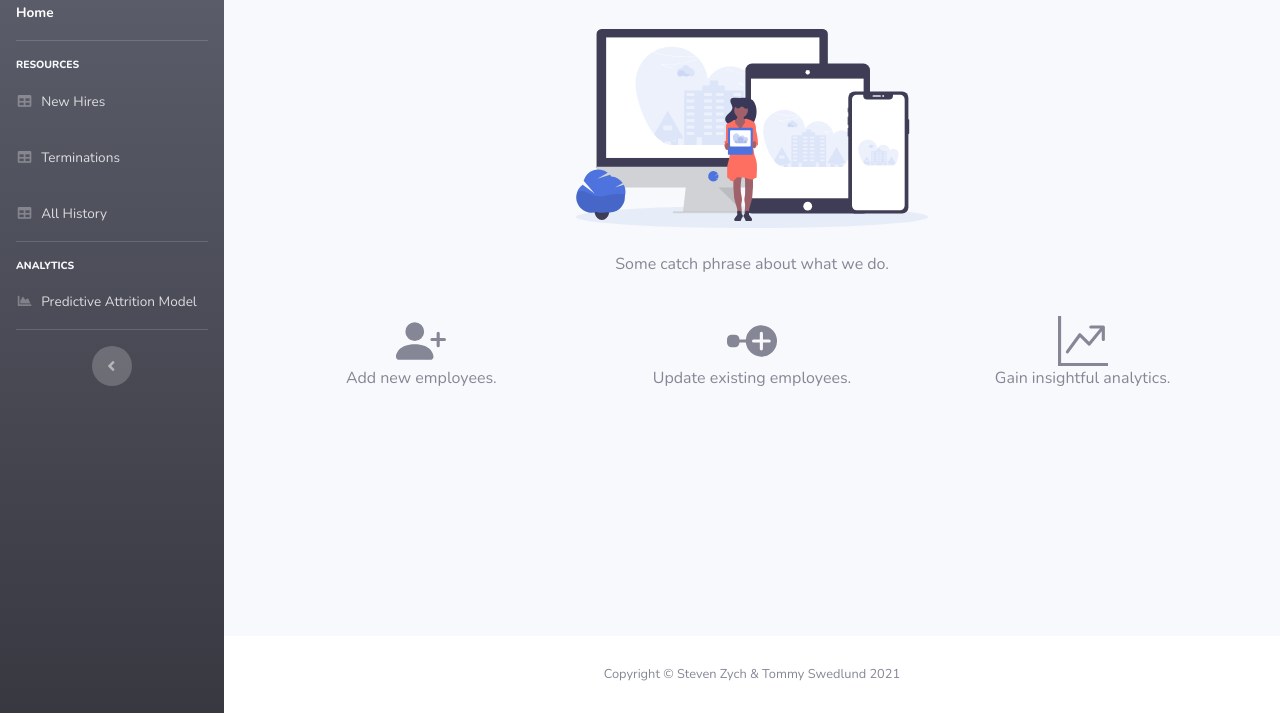
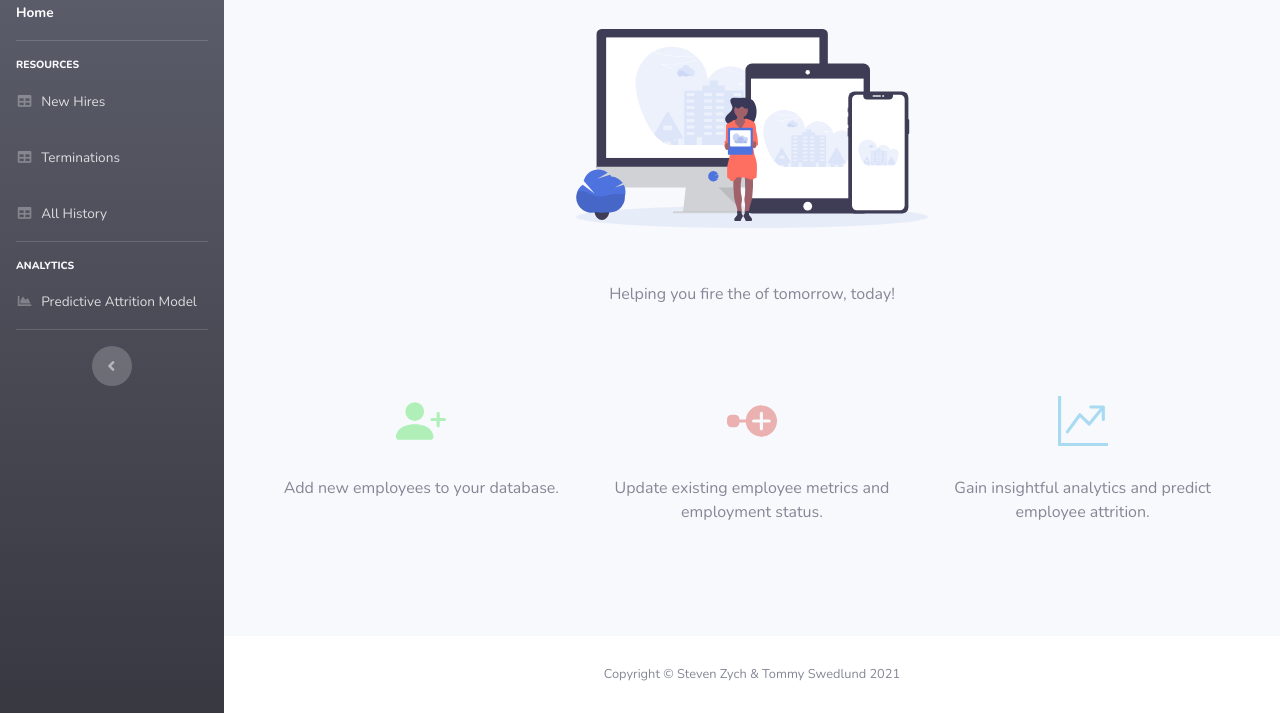
Before and after one commit to SteveZych/Final-Project, a website: page templates/index.html in a window 1280 px wide. Shown: the part 87-800 px from the top of the page. Drawn offline with nearby package versions, Linux system fonts and the light colour scheme.

Commit message:
all the colors

```diff
--- a/templates/index.html
+++ b/templates/index.html
@@ -18,7 +18,7 @@
         rel="stylesheet">
 
     <!-- Custom styles for this template-->
-    <link href="/static/css/sb-admin-2.min.css" rel="stylesheet">
+    <link href="/static/css/sb-admin-2.css" rel="stylesheet">
 
 </head>
 
@@ -33,7 +33,7 @@
             <!-- Sidebar - Brand -->
             <a class="sidebar-brand d-flex align-items-center justify-content-center" href="/">
                 <div class="sidebar-brand-icon text-gray-100">
-                    <svg xmlns="http://www.w3.org/2000/svg" width="32" height="32" fill="currentColor" class="bi bi-stars" viewBox="0 0 16 16">
+                    <svg xmlns="http://www.w3.org/2000/svg" width="32" height="32" fill="#fdff96" class="bi bi-stars" viewBox="0 0 16 16">
                         <path d="M7.657 6.247c.11-.33.576-.33.686 0l.645 1.937a2.89 2.89 0 0 0 1.829 1.828l1.936.645c.33.11.33.576 0 .686l-1.937.645a2.89 2.89 0 0 0-1.828 1.829l-.645 1.936a.361.361 0 0 1-.686 0l-.645-1.937a2.89 2.89 0 0 0-1.828-1.828l-1.937-.645a.361.361 0 0 1 0-.686l1.937-.645a2.89 2.89 0 0 0 1.828-1.828l.645-1.937zM3.794 1.148a.217.217 0 0 1 .412 0l.387 1.162c.173.518.579.924 1.097 1.097l1.162.387a.217.217 0 0 1 0 .412l-1.162.387A1.734 1.734 0 0 0 4.593 5.69l-.387 1.162a.217.217 0 0 1-.412 0L3.407 5.69A1.734 1.734 0 0 0 2.31 4.593l-1.162-.387a.217.217 0 0 1 0-.412l1.162-.387A1.734 1.734 0 0 0 3.407 2.31l.387-1.162zM10.863.099a.145.145 0 0 1 .274 0l.258.774c.115.346.386.617.732.732l.774.258a.145.145 0 0 1 0 .274l-.774.258a1.156 1.156 0 0 0-.732.732l-.258.774a.145.145 0 0 1-.274 0l-.258-.774a1.156 1.156 0 0 0-.732-.732L9.1 2.137a.145.145 0 0 1 0-.274l.774-.258c.346-.115.617-.386.732-.732L10.863.1z"/>
                     </svg>
                 </div>
@@ -121,8 +121,8 @@
                                     <img class="img-fluid px-3 px-sm-4 mt-3 mb-4" style="width: 25rem;"
                                         src="/static/img/undraw_posting_photo.svg" alt="...">
                                 </div>
-                                <div>
-                                    <p>Some catch phrase about what we do.</p>
+                                <div class="description">
+                                    <p>Helping you fire the of tomorrow, today!</p>
                                 </div>
                             </div>
                         </div>
@@ -130,34 +130,34 @@
                     <!-- Middle Row -->
                     <div class="row summary">
                         <div class="col-lg-4 text-center">
-                            <div class="">
-                                <svg xmlns="http://www.w3.org/2000/svg" width="50" height="50" fill="currentColor" class="bi bi-person-plus-fill" viewBox="0 0 16 16">
+                            <div class="summaryIcon">
+                                <svg xmlns="http://www.w3.org/2000/svg" width="50" height="50" fill="#B0F0B8" class="bi bi-person-plus-fill" viewBox="0 0 16 16">
                                     <path d="M1 14s-1 0-1-1 1-4 6-4 6 3 6 4-1 1-1 1H1zm5-6a3 3 0 1 0 0-6 3 3 0 0 0 0 6z"/>
                                     <path fill-rule="evenodd" d="M13.5 5a.5.5 0 0 1 .5.5V7h1.5a.5.5 0 0 1 0 1H14v1.5a.5.5 0 0 1-1 0V8h-1.5a.5.5 0 0 1 0-1H13V5.5a.5.5 0 0 1 .5-.5z"/>
                                 </svg>
                             </div>
                             <div>
-                                <p>Add new employees.</p>
+                                <p>Add new employees to your database.</p>
                             </div>
                         </div>
                         <div class="col-lg-4 text-center">
-                            <div class="summary">
-                                <svg xmlns="http://www.w3.org/2000/svg" width="50" height="50" fill="currentColor" class="bi bi-node-plus-fill" viewBox="0 0 16 16">
+                            <div class="summaryIcon">
+                                <svg xmlns="http://www.w3.org/2000/svg" width="50" height="50" fill="#EBB0B0" class="bi bi-node-plus-fill" viewBox="0 0 16 16">
                                     <path d="M11 13a5 5 0 1 0-4.975-5.5H4A1.5 1.5 0 0 0 2.5 6h-1A1.5 1.5 0 0 0 0 7.5v1A1.5 1.5 0 0 0 1.5 10h1A1.5 1.5 0 0 0 4 8.5h2.025A5 5 0 0 0 11 13zm.5-7.5v2h2a.5.5 0 0 1 0 1h-2v2a.5.5 0 0 1-1 0v-2h-2a.5.5 0 0 1 0-1h2v-2a.5.5 0 0 1 1 0z"/>
                                 </svg>
                             </div>
                             <div>
-                                <p>Update existing employees.</p>
+                                <p>Update existing employee metrics and employment status.</p>
                             </div>
                         </div>
                         <div class="col-lg-4 text-center">
-                            <div class="summary">
-                                <svg xmlns="http://www.w3.org/2000/svg" width="50" height="50" fill="currentColor" class="bi bi-graph-up" viewBox="0 0 16 16">
+                            <div class="summaryIcon">
+                                <svg xmlns="http://www.w3.org/2000/svg" width="50" height="50" fill="#A8DBF1" class="bi bi-graph-up" viewBox="0 0 16 16">
                                     <path fill-rule="evenodd" d="M0 0h1v15h15v1H0V0zm10 3.5a.5.5 0 0 1 .5-.5h4a.5.5 0 0 1 .5.5v4a.5.5 0 0 1-1 0V4.9l-3.613 4.417a.5.5 0 0 1-.74.037L7.06 6.767l-3.656 5.027a.5.5 0 0 1-.808-.588l4-5.5a.5.5 0 0 1 .758-.06l2.609 2.61L13.445 4H10.5a.5.5 0 0 1-.5-.5z"/>
                                   </svg>
                             </div>
                             <div>
-                                <p>Gain insightful analytics.</p>
+                                <p>Gain insightful analytics and predict employee attrition.</p>
                             </div>
                         </div>
                     </div>
```
Also changed, not shown: templates/newHires.html (+2 -2 lines), templates/tables.html (+1 -1 lines), templates/terminations.html (+2 -2 lines), static/css/sb-admin-2.css.
